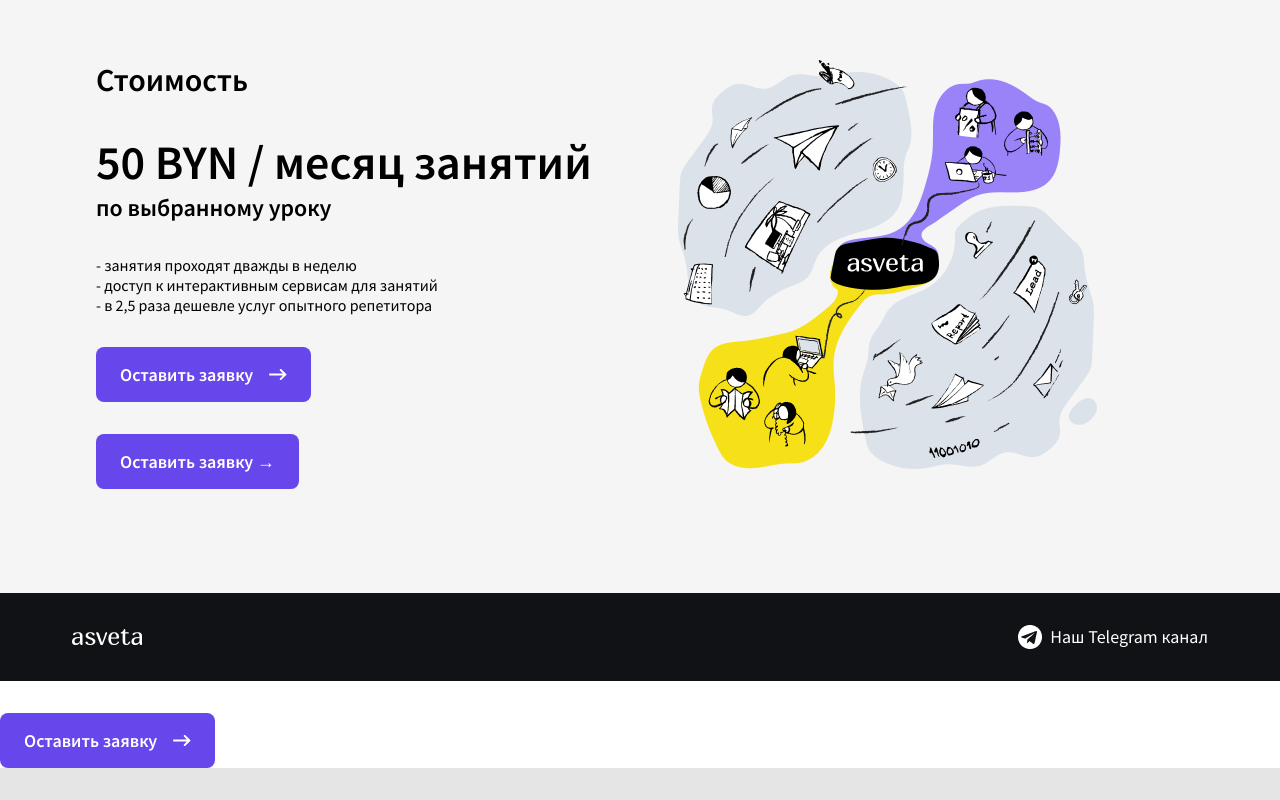
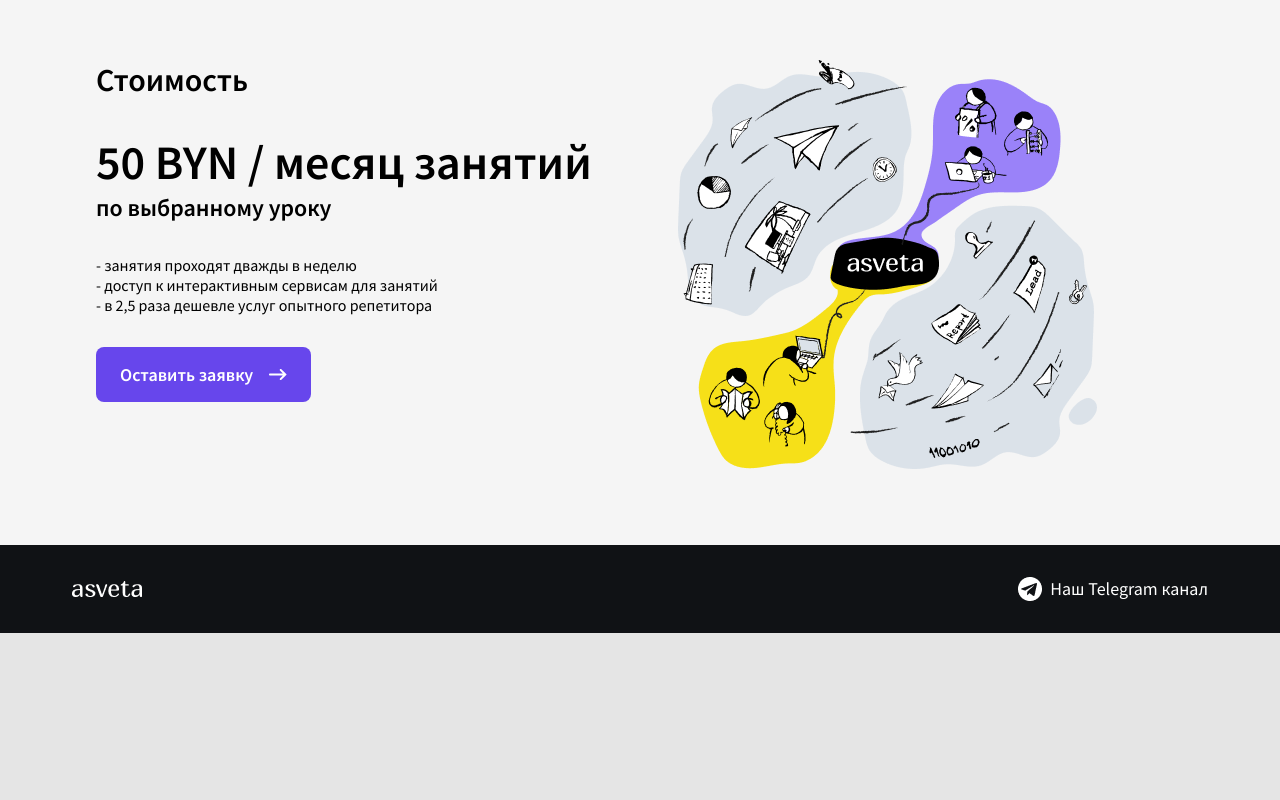
Before and after one commit to asveta/landing, a React (Create React App) app: page / in a window 1280 px wide. Shown: the part 1251-2051 px from the top of the page. After the commit the page ends 1884 px from the top, so only its background shows below. Built offline with nearby package versions, Linux system fonts and the light colour scheme.

Commit message:
Refactoir

```diff
--- a/src/App.js
+++ b/src/App.js
@@ -27,6 +27,7 @@
     setFormRequest(request);
     console.log("form:" + formRequest.Предмет);
     render(<Modal request={request} />);
+    document.body.classList.add("body-modal");
   };
 
   return (
@@ -37,9 +38,8 @@
         <Filter addRequest={addRequest} getFormRequest={getFormRequest} />
       </div>
       <About />
-      <Pricing />
+      <Pricing getFormRequest={getFormRequest} />
       <Footer />
-      <SendRequestCta getFormRequest={getFormRequest} />
     </div>
   );
 }
--- a/src/components/Pricing.js
+++ b/src/components/Pricing.js
@@ -1,8 +1,9 @@
 import React from "react";
 import pricing_img from "../assets/hero_img.png";
 import img_arrow from "../assets/arrow.svg";
+import SendRequestCta from "./SendRequestCta";
 
-function Pricing() {
+function Pricing({ getFormRequest }) {
   return (
     <div className="pricing-section" id="pricing">
       <div className="pricing-wrapper">
@@ -14,16 +15,7 @@
           <p>- доступ к интерактивным сервисам для занятий</p>
           <p>- в 2,5 раза дешевле услуг опытного репетитора</p>
         </div>
-        <div className="request-button">
-          <span>Оставить заявку</span>
-          <img className="arrow-icon" src={img_arrow} alt="" />
-        </div>
-        <div className="request-button" onClick={() => {
-          document.querySelector("#modal").classList.remove('hide')
-          document.body.classList.add("body-modal")
-        }}>
-          <span>Оставить заявку →</span>
-        </div>
+        <SendRequestCta getFormRequest={getFormRequest} />
       </div>
       <div className="pricing-img-wrapper">
         <img src={pricing_img} alt="pricing" />
```
